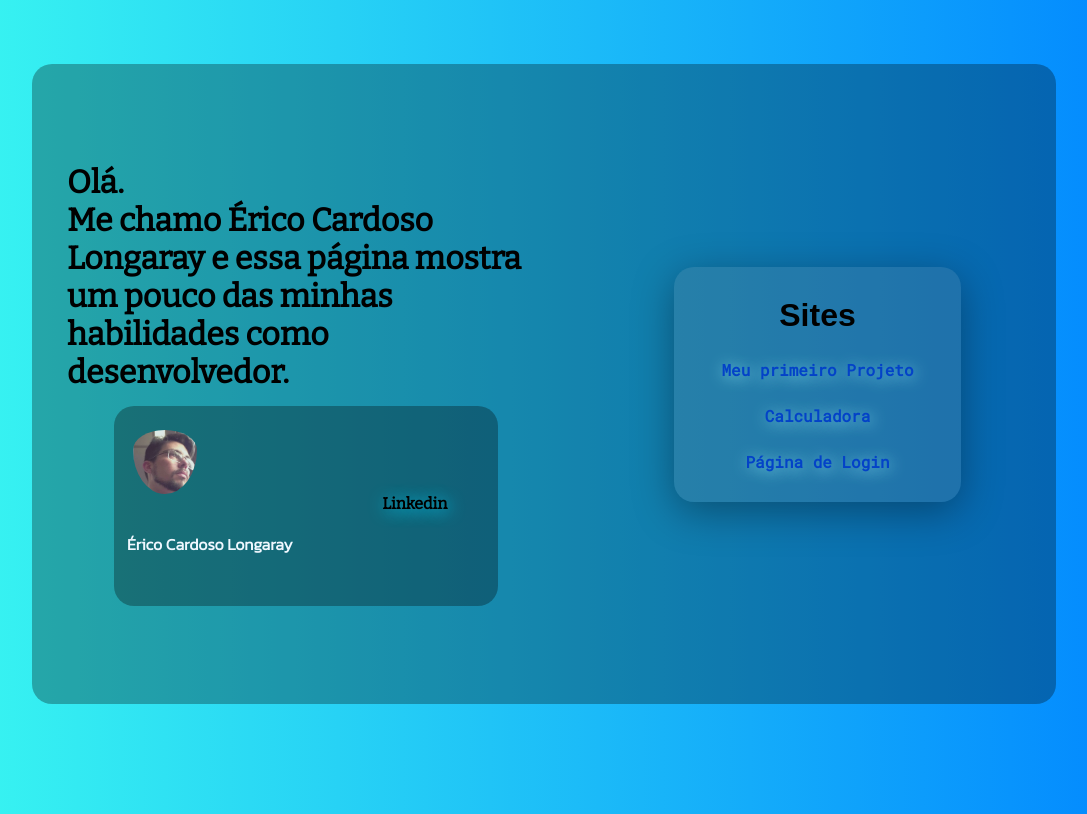
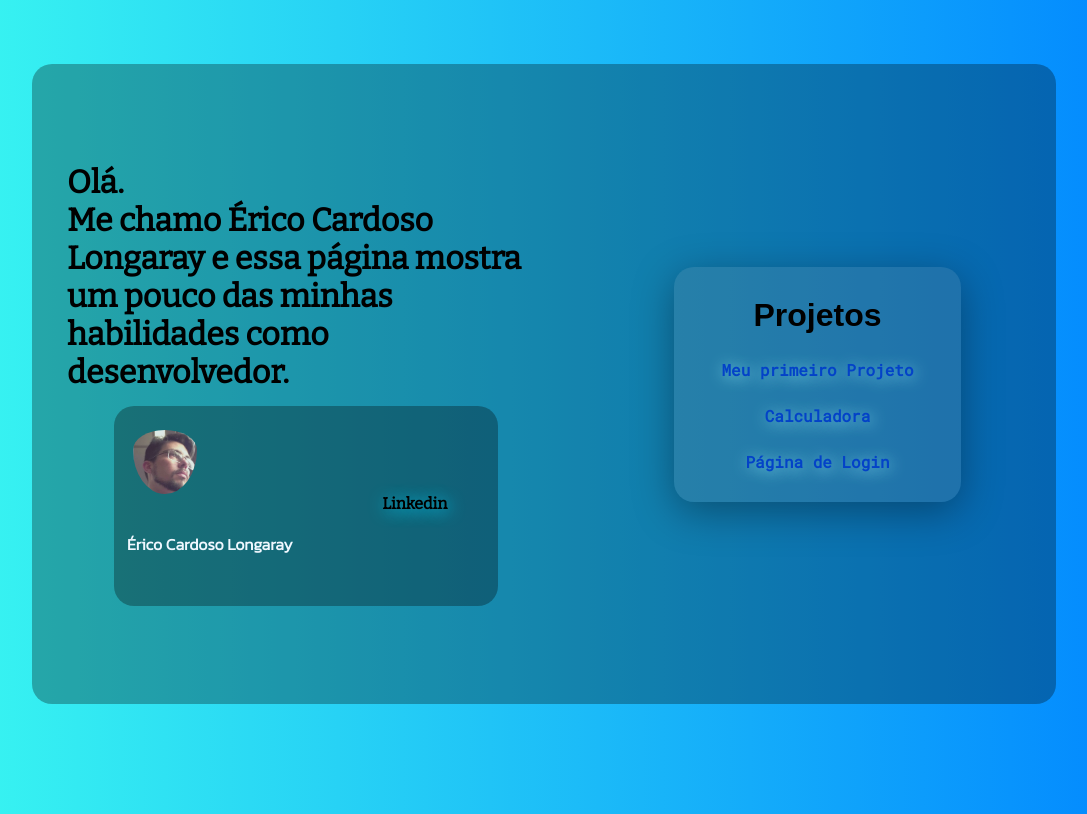
Before and after one commit to elonngaray/portifolio, a plain HTML site: page index.html in a window 1280 px wide. Shown: the whole page, without its empty margins (96-1183 px from the left). Drawn offline with nearby package versions, Linux system fonts and the light colour scheme.

Commit message:
last commit

```diff
--- a/index.html
+++ b/index.html
@@ -23,7 +23,7 @@
         <div class="esquerda">
 
             <div class="dentro-esquerda">
-                <h1>Sites</h1>
+                <h1>Projetos</h1>
                 <a href="https://elonngaray.github.io/trabalho-de-fim-semestre/">Meu primeiro Projeto</a>
                 <a href="https://elonngaray.github.io/calculadora/">Calculadora</a>
                 <a href="https://elonngaray.github.io/login2/">Página de Login</a>
```
